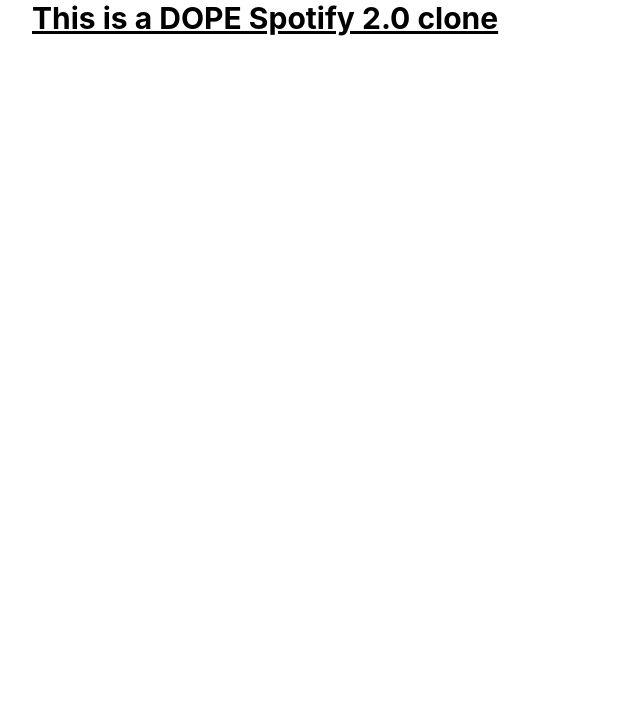
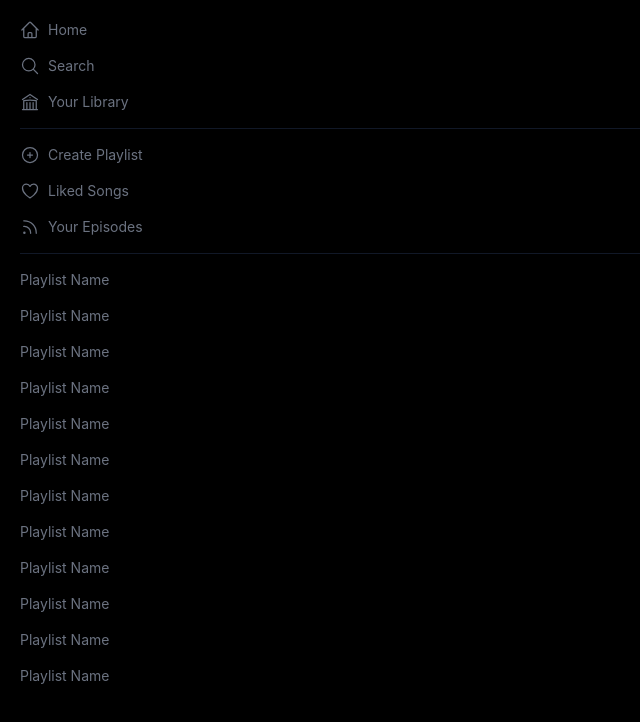
Before and after one commit to kartikeymishr/spotify-2, a Next.js app: page / in a window 1280 px wide. Shown: the top 722 px of the page, without its empty margins (0-640 px from the left). Built offline with nearby package versions, Linux system fonts and the light colour scheme.

Commit message:
Added Sidebar component.

```diff
--- /dev/null
+++ b/components/Sidebar.js
@@ -0,0 +1,84 @@
+import {
+    HomeIcon, MagnifyingGlassIcon, BuildingLibraryIcon, HeartIcon, RssIcon, PlusCircleIcon
+} from "@heroicons/react/24/outline";
+
+
+const Sidebar = () => {
+    return (
+        <div className="text-gray-500 p-5 text-sm border-gray-900">
+            <div className="space-y-4">
+                <button className="flex items-center space-x-2 hover:text-white">
+                    <HomeIcon className="h-5 w-5"/>
+                    <p>Home</p>
+                </button>
+                <button className="flex items-center space-x-2 hover:text-white">
+                    <MagnifyingGlassIcon className="h-5 w-5"/>
+                    <p>Search</p>
+                </button>
+                <button className="flex items-center space-x-2 hover:text-white">
+                    <BuildingLibraryIcon className="h-5 w-5"/>
+                    <p>Your Library</p>
+                </button>
+
+                <hr className="border-t-[0.1px] border-gray-900"/>
+
+                <button className="flex items-center space-x-2 hover:text-white">
+                    <PlusCircleIcon className="h-5 w-5"/>
+                    <p>Create Playlist</p>
+                </button>
+                <button className="flex items-center space-x-2 hover:text-white">
+                    <HeartIcon className="h-5 w-5"/>
+                    <p>Liked Songs</p>
+                </button>
+                <button className="flex items-center space-x-2 hover:text-white">
+                    <RssIcon className="h-5 w-5"/>
+                    <p>Your Episodes</p>
+                </button>
+
+                <hr className="border-t-[0.1px] border-gray-900"/>
+
+                <p className="cursor-pointer hover:text-white">
+                    Playlist Name
+                </p>
+                <p className="cursor-pointer hover:text-white">
+                    Playlist Name
+                </p>
+                <p className="cursor-pointer hover:text-white">
+                    Playlist Name
+                </p>
+                <p className="cursor-pointer hover:text-white">
+                    Playlist Name
+                </p>
+                <p className="cursor-pointer hover:text-white">
+                    Playlist Name
+                </p>
+                <p className="cursor-pointer hover:text-white">
+                    Playlist Name
+                </p>
+                <p className="cursor-pointer hover:text-white">
+                    Playlist Name
+                </p>
+                <p className="cursor-pointer hover:text-white">
+                    Playlist Name
+                </p>
+                <p className="cursor-pointer hover:text-white">
+                    Playlist Name
+                </p>
+                <p className="cursor-pointer hover:text-white">
+                    Playlist Name
+                </p>
+                <p className="cursor-pointer hover:text-white">
+                    Playlist Name
+                </p>
+                <p className="cursor-pointer hover:text-white">
+                    Playlist Name
+                </p>
+
+
+            {/*    Playlists*/}
+            </div>
+        </div>
+    )
+}
+
+export default Sidebar
--- a/package.json
+++ b/package.json
@@ -9,6 +9,7 @@
     "lint": "next lint"
   },
   "dependencies": {
+    "@heroicons/react": "^2.0.12",
     "next": "12.3.1",
     "react": "18.2.0",
     "react-dom": "18.2.0"
--- a/pages/_app.js
+++ b/pages/_app.js
@@ -1,7 +1,7 @@
 import '../styles/globals.css'
 
-function MyApp({ Component, pageProps }) {
-  return <Component {...pageProps} />
+function MyApp({Component, pageProps}) {
+    return <Component {...pageProps} />
 }
 
 export default MyApp
--- a/pages/api/hello.js
+++ b/pages/api/hello.js
@@ -1,5 +1,5 @@
 // Next.js API route support: https://nextjs.org/docs/api-routes/introduction
 
 export default function handler(req, res) {
-  res.status(200).json({ name: 'John Doe' })
+    res.status(200).json({name: 'John Doe'})
 }
--- a/pages/index.js
+++ b/pages/index.js
@@ -1,14 +1,22 @@
 import Head from 'next/head'
-import styles from '../styles/Home.module.css'
+import Sidebar from "../components/Sidebar";
 
 export default function Home() {
     return (
-    <div className={styles.container}>
+        <div className="bg-black h-screen overflow-hidden">
             <Head>
                 <title>Spotify 2.0</title>
             </Head>
 
-      <h1 className="text-3xl font-bold underline">This is a DOPE Spotify 2.0 clone</h1>
+            <main>
+                <Sidebar/>
+                {/* Sidebar */}
+                {/* Center */}
+            </main>
+
+            <div>
+                {/* Player */}
+            </div>
         </div>
     )
 }
--- a/styles/globals.css
+++ b/styles/globals.css
@@ -15,15 +15,15 @@
   box-sizing: border-box;
 }
 
-@media (prefers-color-scheme: dark) {
-  html {
-    color-scheme: dark;
-  }
-  body {
-    color: white;
-    background: black;
-  }
-}
+/*@media (prefers-color-scheme: dark) {*/
+/*  html {*/
+/*    color-scheme: dark;*/
+/*  }*/
+/*  body {*/
+/*    color: white;*/
+/*    background: black;*/
+/*  }*/
+/*}*/
 
 @tailwind base;
 @tailwind components;
```
Also changed, not shown: 1 other file (tests, documents, lock files or other folders). Lines whose indentation alone changed are shown as unchanged.
